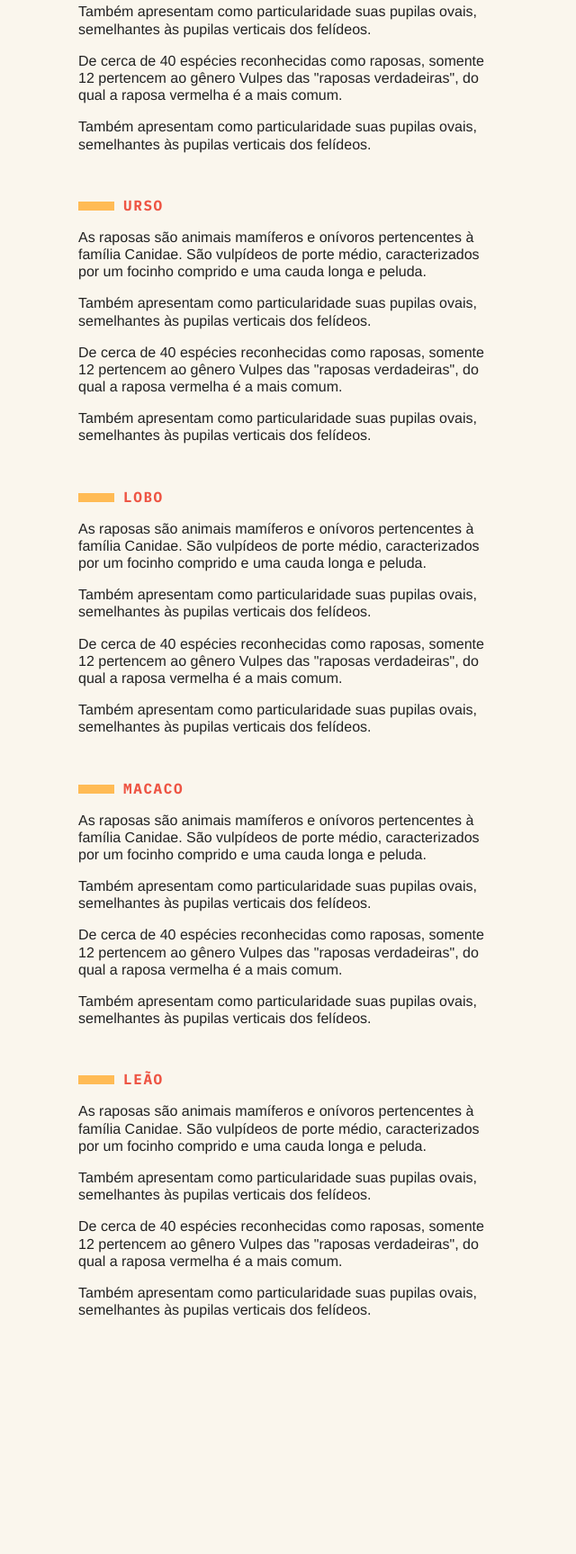
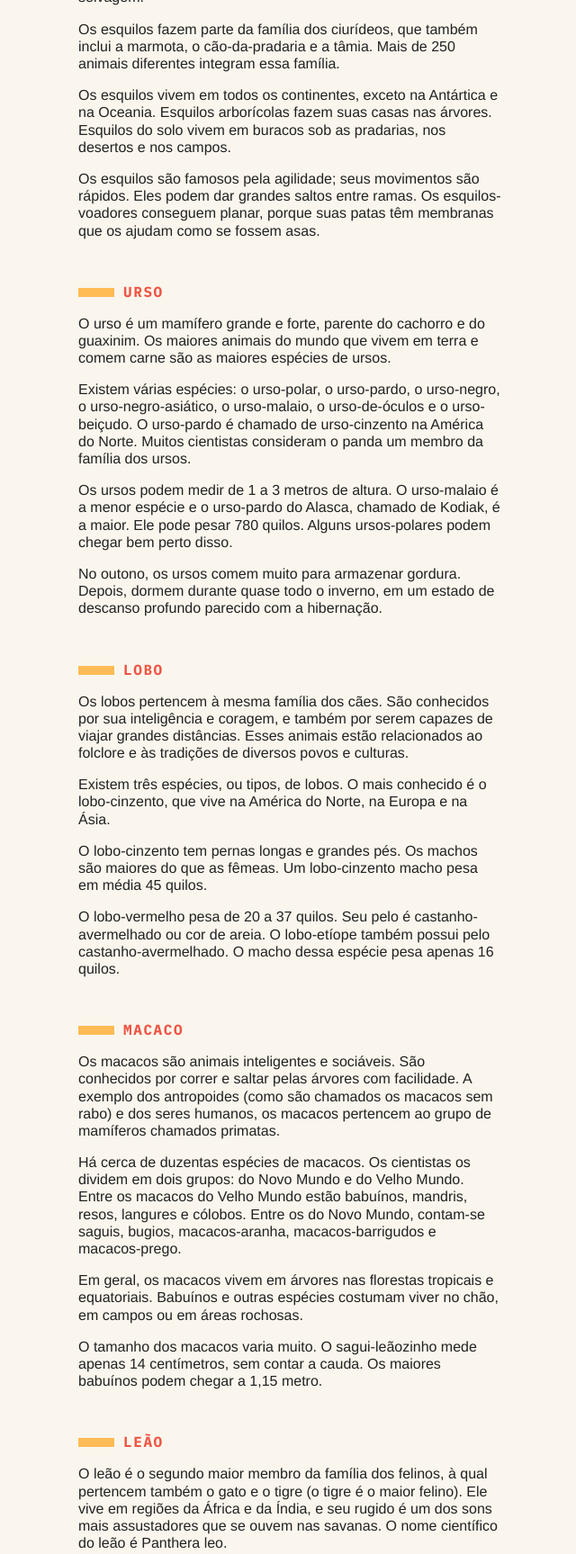
Before and after one commit to StefanyVasc/animais-fantasticos, a plain HTML site: page index.html in a window 1280 px wide. Shown: the part 790-2517 px from the top of the page at 90% size, without its empty margins (533-1173 px from the left). Drawn offline with Linux system fonts and the light colour scheme.

Commit message:
:construction: Updating at informations on site.

```diff
--- a/index.html
+++ b/index.html
@@ -72,106 +72,130 @@
         <section>
           <h2>Esquilo</h2>
           <p>
-            As raposas são animais mamíferos e onívoros pertencentes à família
-            Canidae. São vulpídeos de porte médio, caracterizados por um focinho
-            comprido e uma cauda longa e peluda.
+            Os esquilos são roedores que têm a cauda longa e peluda. Em cidades
+            de várias partes do mundo, são vistos com mais frequência do que
+            qualquer outro mamífero silvestre ou selvagem.
           </p>
           <p>
-            Também apresentam como particularidade suas pupilas ovais,
-            semelhantes às pupilas verticais dos felídeos.
+            Os esquilos fazem parte da família dos ciurídeos, que também inclui
+            a marmota, o cão-da-pradaria e a tâmia. Mais de 250 animais
+            diferentes integram essa família.
           </p>
           <p>
-            De cerca de 40 espécies reconhecidas como raposas, somente 12
-            pertencem ao gênero Vulpes das "raposas verdadeiras", do qual a
-            raposa vermelha é a mais comum.
+            Os esquilos vivem em todos os continentes, exceto na Antártica e na
+            Oceania. Esquilos arborícolas fazem suas casas nas árvores. Esquilos
+            do solo vivem em buracos sob as pradarias, nos desertos e nos
+            campos.
           </p>
           <p>
-            Também apresentam como particularidade suas pupilas ovais,
-            semelhantes às pupilas verticais dos felídeos.
+            Os esquilos são famosos pela agilidade; seus movimentos são rápidos.
+            Eles podem dar grandes saltos entre ramas. Os esquilos-voadores
+            conseguem planar, porque suas patas têm membranas que os ajudam como
+            se fossem asas.
           </p>
         </section>
         <section>
           <h2>Urso</h2>
           <p>
-            As raposas são animais mamíferos e onívoros pertencentes à família
-            Canidae. São vulpídeos de porte médio, caracterizados por um focinho
-            comprido e uma cauda longa e peluda.
+            O urso é um mamífero grande e forte, parente do cachorro e do
+            guaxinim. Os maiores animais do mundo que vivem em terra e comem
+            carne são as maiores espécies de ursos.
           </p>
           <p>
-            Também apresentam como particularidade suas pupilas ovais,
-            semelhantes às pupilas verticais dos felídeos.
+            Existem várias espécies: o urso-polar, o urso-pardo, o urso-negro, o
+            urso-negro-asiático, o urso-malaio, o urso-de-óculos e o
+            urso-beiçudo. O urso-pardo é chamado de urso-cinzento na América do
+            Norte. Muitos cientistas consideram o panda um membro da família dos
+            ursos.
           </p>
           <p>
-            De cerca de 40 espécies reconhecidas como raposas, somente 12
-            pertencem ao gênero Vulpes das "raposas verdadeiras", do qual a
-            raposa vermelha é a mais comum.
+            Os ursos podem medir de 1 a 3 metros de altura. O urso-malaio é a
+            menor espécie e o urso-pardo do Alasca, chamado de Kodiak, é a
+            maior. Ele pode pesar 780 quilos. Alguns ursos-polares podem chegar
+            bem perto disso.
           </p>
           <p>
-            Também apresentam como particularidade suas pupilas ovais,
-            semelhantes às pupilas verticais dos felídeos.
+            No outono, os ursos comem muito para armazenar gordura. Depois,
+            dormem durante quase todo o inverno, em um estado de descanso
+            profundo parecido com a hibernação.
           </p>
         </section>
         <section>
           <h2>Lobo</h2>
           <p>
-            As raposas são animais mamíferos e onívoros pertencentes à família
-            Canidae. São vulpídeos de porte médio, caracterizados por um focinho
-            comprido e uma cauda longa e peluda.
+            Os lobos pertencem à mesma família dos cães. São conhecidos por sua
+            inteligência e coragem, e também por serem capazes de viajar grandes
+            distâncias. Esses animais estão relacionados ao folclore e às
+            tradições de diversos povos e culturas.
           </p>
           <p>
-            Também apresentam como particularidade suas pupilas ovais,
-            semelhantes às pupilas verticais dos felídeos.
+            Existem três espécies, ou tipos, de lobos. O mais conhecido é o
+            lobo-cinzento, que vive na América do Norte, na Europa e na Ásia.
           </p>
           <p>
-            De cerca de 40 espécies reconhecidas como raposas, somente 12
-            pertencem ao gênero Vulpes das "raposas verdadeiras", do qual a
-            raposa vermelha é a mais comum.
+            O lobo-cinzento tem pernas longas e grandes pés. Os machos são
+            maiores do que as fêmeas. Um lobo-cinzento macho pesa em média 45
+            quilos.
           </p>
           <p>
-            Também apresentam como particularidade suas pupilas ovais,
-            semelhantes às pupilas verticais dos felídeos.
+            O lobo-vermelho pesa de 20 a 37 quilos. Seu pelo é
+            castanho-avermelhado ou cor de areia. O lobo-etíope também possui
+            pelo castanho-avermelhado. O macho dessa espécie pesa apenas 16
+            quilos.
           </p>
         </section>
         <section>
           <h2>Macaco</h2>
           <p>
-            As raposas são animais mamíferos e onívoros pertencentes à família
-            Canidae. São vulpídeos de porte médio, caracterizados por um focinho
-            comprido e uma cauda longa e peluda.
+            Os macacos são animais inteligentes e sociáveis. São conhecidos por
+            correr e saltar pelas árvores com facilidade. A exemplo dos
+            antropoides (como são chamados os macacos sem rabo) e dos seres
+            humanos, os macacos pertencem ao grupo de mamíferos chamados
+            primatas.
           </p>
           <p>
-            Também apresentam como particularidade suas pupilas ovais,
-            semelhantes às pupilas verticais dos felídeos.
+            Há cerca de duzentas espécies de macacos. Os cientistas os dividem
+            em dois grupos: do Novo Mundo e do Velho Mundo. Entre os macacos do
+            Velho Mundo estão babuínos, mandris, resos, langures e cólobos.
+            Entre os do Novo Mundo, contam-se saguis, bugios, macacos-aranha,
+            macacos-barrigudos e macacos-prego.
           </p>
           <p>
-            De cerca de 40 espécies reconhecidas como raposas, somente 12
-            pertencem ao gênero Vulpes das "raposas verdadeiras", do qual a
-            raposa vermelha é a mais comum.
+            Em geral, os macacos vivem em árvores nas florestas tropicais e
+            equatoriais. Babuínos e outras espécies costumam viver no chão, em
+            campos ou em áreas rochosas.
           </p>
           <p>
-            Também apresentam como particularidade suas pupilas ovais,
-            semelhantes às pupilas verticais dos felídeos.
+            O tamanho dos macacos varia muito. O sagui-leãozinho mede apenas 14
+            centímetros, sem contar a cauda. Os maiores babuínos podem chegar a
+            1,15 metro.
           </p>
         </section>
         <section>
           <h2>Leão</h2>
           <p>
-            As raposas são animais mamíferos e onívoros pertencentes à família
-            Canidae. São vulpídeos de porte médio, caracterizados por um focinho
-            comprido e uma cauda longa e peluda.
+            O leão é o segundo maior membro da família dos felinos, à qual
+            pertencem também o gato e o tigre (o tigre é o maior felino). Ele
+            vive em regiões da África e da Índia, e seu rugido é um dos sons
+            mais assustadores que se ouvem nas savanas. O nome científico do
+            leão é Panthera leo.
           </p>
           <p>
-            Também apresentam como particularidade suas pupilas ovais,
-            semelhantes às pupilas verticais dos felídeos.
+            O pelo dos leões é amarelo-acastanhado. É fácil identificar o leão
+            macho devido à juba, formada por pelos espessos que crescem sobre a
+            cabeça, o pescoço e os ombros. As fêmeas não possuem juba.
           </p>
           <p>
-            De cerca de 40 espécies reconhecidas como raposas, somente 12
-            pertencem ao gênero Vulpes das "raposas verdadeiras", do qual a
-            raposa vermelha é a mais comum.
+            Os leões vivem em bandos. Cada bando é composto de fêmeas
+            aparentadas, além de seus filhotes e de um ou dois machos adultos.
+            Os bandos têm em média quinze membros.
           </p>
           <p>
-            Também apresentam como particularidade suas pupilas ovais,
-            semelhantes às pupilas verticais dos felídeos.
+            Geralmente são as leoas que se encarregam de caçar para alimentar o
+            bando. A caça acontece sobretudo à noite. Elas capturam animais como
+            zebras, gnus e antílopes. Costumam esconder-se perto de uma fonte de
+            água e então atacar suas presas. Às vezes os bandos caçam juntos e
+            dividem os animais que abatem.
           </p>
         </section>
       </div>
@@ -180,27 +204,27 @@
     <section class="grid-section faq" id="faq">
       <h1 class="titulo">FAQ</h1>
       <dl class="faq-lista">
-        <dt>Qual a idade dos animais?</dt>
+        <dt>POr quanto tempo esses animais vão permanecer na terra?</dt>
         <dd>
-          As raposas são animais mamíferos e onívoros pertencentes à família
-          Canidae. São vulpídeos de porte médio, caracterizados por um focinho
-          comprido e uma cauda longa e peluda.
+          Bem, isso só depende de nós humanos! Se os respeitarmos e tomarmos
+          como nossa missão a preservação da vida desses animais, certamente
+          eles permanecerão o tanto quanto o homem permanecerá na terra.
         </dd>
         <dt>Eles são fantásticos?</dt>
         <dd>
-          Também apresentam como particularidade suas pupilas ovais, semelhantes
-          às pupilas verticais dos felídeos.
+          Todos os animais são cheios de particularidades e é isso o que os
+          fazem realmente fantásticos.
         </dd>
         <dt>Qual a diferença?</dt>
         <dd>
-          As raposas são animais mamíferos e onívoros pertencentes à família
-          Canidae. São vulpídeos de porte médio, caracterizados por um focinho
-          comprido e uma cauda longa e peluda.
+          Cada animail tem suas diferenças fisicas e comportamentais, porém
+          todos podem coexistir em uma mesmo lugar.
         </dd>
         <dt>Como proteger?</dt>
         <dd>
-          Também apresentam como particularidade suas pupilas ovais, semelhantes
-          às pupilas verticais dos felídeos.
+          Mesmo morando em grandes cidades, é possível agir para evitar que os
+          animais entrem em risco de extinção. A qualquer suspeita não exite em
+          denunciar aos órgãos ambientais ou ao ibama.
         </dd>
       </dl>
     </section>
```
